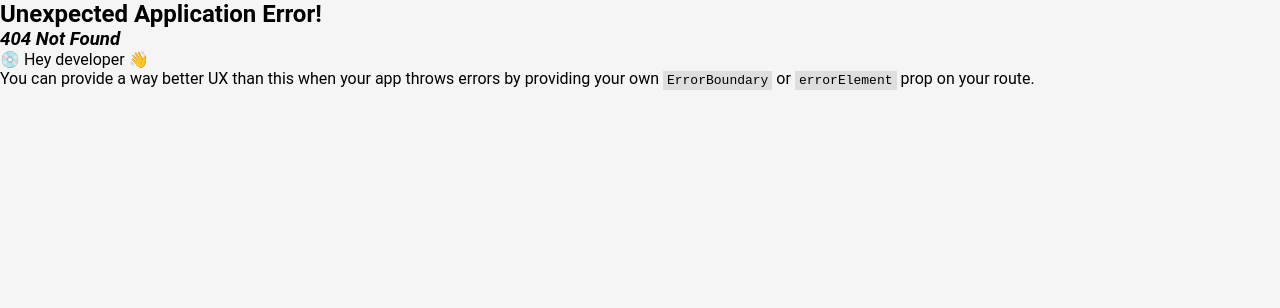
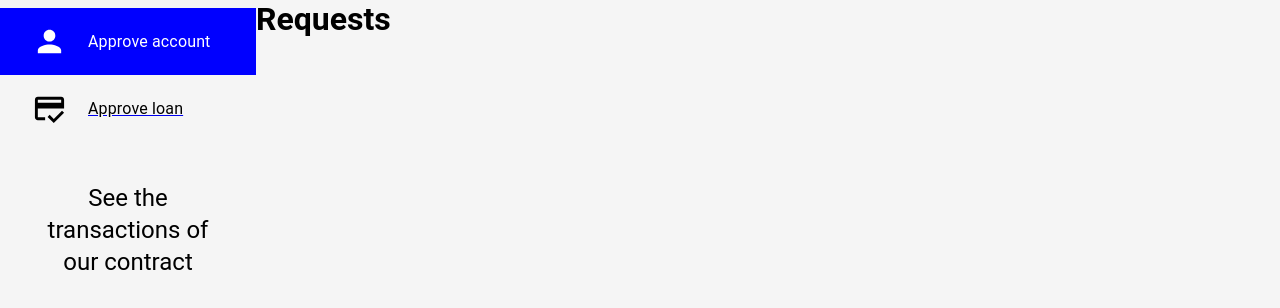
Before and after one commit to inspectElements/Apni-Bachat, a React (Create React App) app in the folder frontend/: page /admin/approve-account in a window 1280 px wide. Before the commit this address had no page. Shown: the top 308 px of the page. Built offline with nearby package versions, Linux system fonts and the light colour scheme.

Commit message:
feat: admin sidebar

```diff
--- a/frontend/package.json
+++ b/frontend/package.json
@@ -3,10 +3,16 @@
   "version": "0.1.0",
   "private": true,
   "dependencies": {
+    "@arcana/auth-react": "^0.0.3",
+    "@emotion/react": "^11.10.6",
+    "@emotion/styled": "^11.10.6",
+    "@mui/icons-material": "^5.11.11",
+    "@mui/material": "^5.11.11",
     "@testing-library/jest-dom": "^5.16.5",
     "@testing-library/react": "^13.4.0",
     "@testing-library/user-event": "^13.5.0",
     "firebase": "^9.17.2",
+    "qrcode.react": "^3.1.0",
     "react": "^18.2.0",
     "react-dom": "^18.2.0",
     "react-router-dom": "^6.8.2",
--- /dev/null
+++ b/frontend/src/screens/admin/Account.jsx
@@ -0,0 +1,25 @@
+import React from "react";
+import { Box } from "@mui/material";
+import Sidebar from "./Sidebar";
+
+const RequestItem = () => {
+  return (
+    <div>
+      <h1>Requests</h1>
+    </div>
+  );
+}
+
+function Account() {
+  return (
+    <Box sx={{ display: "flex", width: "100vw" }}>
+      <Sidebar />
+
+      <div style={{ flex: 8 }}>
+        <RequestItem />
+      </div>
+    </Box>
+  );
+}
+
+export default Account;
--- a/frontend/src/screens/admin/Acount.jsx
+++ /dev/null
@@ -1,9 +0,0 @@
-import React from 'react'
-
-const Acount = () => {
-  return (
-    <div>Acount</div>
-  )
-}
-
-export default Acount
--- /dev/null
+++ b/frontend/src/screens/admin/Sidebar.jsx
@@ -0,0 +1,91 @@
+import React, { useEffect, useState } from "react";
+import {
+  Box,
+  Typography,
+  ListItem,
+  ListItemText,
+  List,
+  ListItemButton,
+  ListItemIcon,
+} from "@mui/material";
+import { Link, useLocation } from "react-router-dom";
+import PersonIcon from '@mui/icons-material/Person';
+import CreditScoreIcon from '@mui/icons-material/CreditScore';
+
+
+export default function Sidebar() {
+    const routes = [
+        {
+          headingText: "Approve account",
+          path: "/admin/approve-account",
+          mainIcon: <PersonIcon fontSize="large" />,
+        },
+        {
+          headingText: "Approve loan",
+          path: "/admin/approve-loan",
+          mainIcon: <CreditScoreIcon fontSize="large" />,
+        },
+      ];
+      const location = useLocation();
+  const isCurrentNavActive = (path) => {
+    const currentRoute = location.pathname;
+    if (currentRoute === path) return true;
+    else return false;
+  };
+  return (
+    <div style={{ flex: 2 }}>
+        <List>
+          {routes.map((r) => (
+            <Link to={r.path} key={r.headingText}>
+              <ListItem
+                key={r.headingText}
+                disablePadding
+                sx={{
+                  transition: "all 0.3s",
+                  bgcolor: isCurrentNavActive(r.path) ? "blue" : "initial",
+                  color: isCurrentNavActive(r.path) ? "white" : "black",
+                }}
+              >
+                <ListItemButton sx={{ p: 2, px: 4 }}>
+                  <ListItemIcon
+                    sx={{
+                      transition: "all 0.3s",
+                      fontSize: {
+                        xl: "30px",
+                        sm: "15px",
+                      },
+                      color: isCurrentNavActive(r.path) ? "white" : "black",
+                    }}
+                  >
+                    {r.mainIcon}
+                  </ListItemIcon>
+                  <ListItemText
+                    sx={{
+                      fontSize: "24px",
+                      fontWeight: "bold",
+                    }}
+                    primary={r.headingText}
+                  />
+                </ListItemButton>
+              </ListItem>
+            </Link>
+          ))}
+          <Box
+            sx={{
+              width: "100%",
+              display: "flex",
+              justifyContent: "center",
+              alignItems: "center",
+              flexDirection: "column",
+              gap: 2,
+              padding: 5,
+            }}
+          >
+            <Typography textAlign={"center"} variant="h5">
+              See the transactions of our contract
+            </Typography>
+          </Box>
+        </List>
+      </div>
+  )
+}
--- /dev/null
+++ b/package.json
@@ -0,0 +1,5 @@
+{
+  "dependencies": {
+    "react-router-dom": "^6.8.2"
+  }
+}
```
Also changed, not shown: frontend/src/routes/index.jsx (+4 -4 lines), 2 other files (tests, documents, lock files or other folders).
